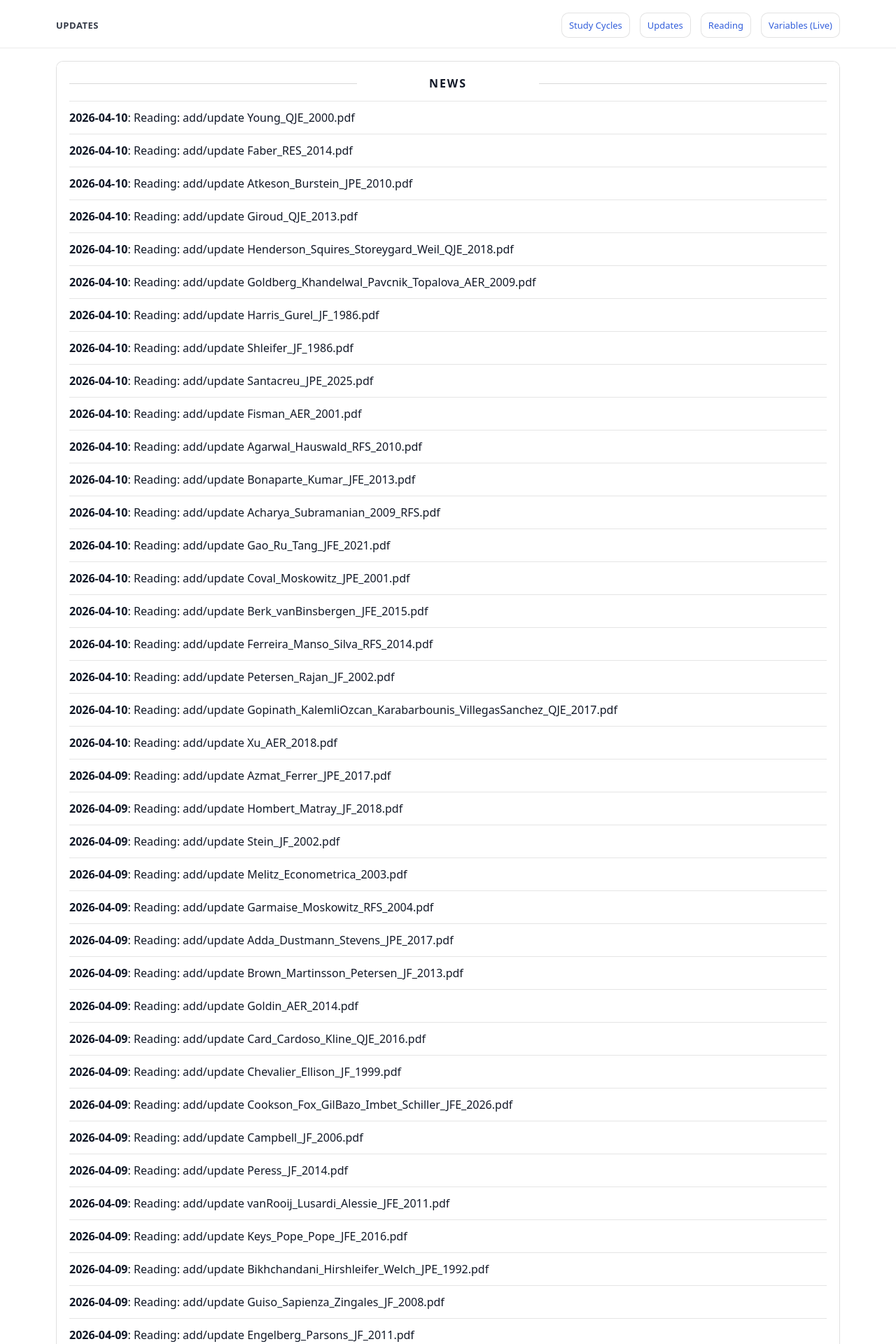
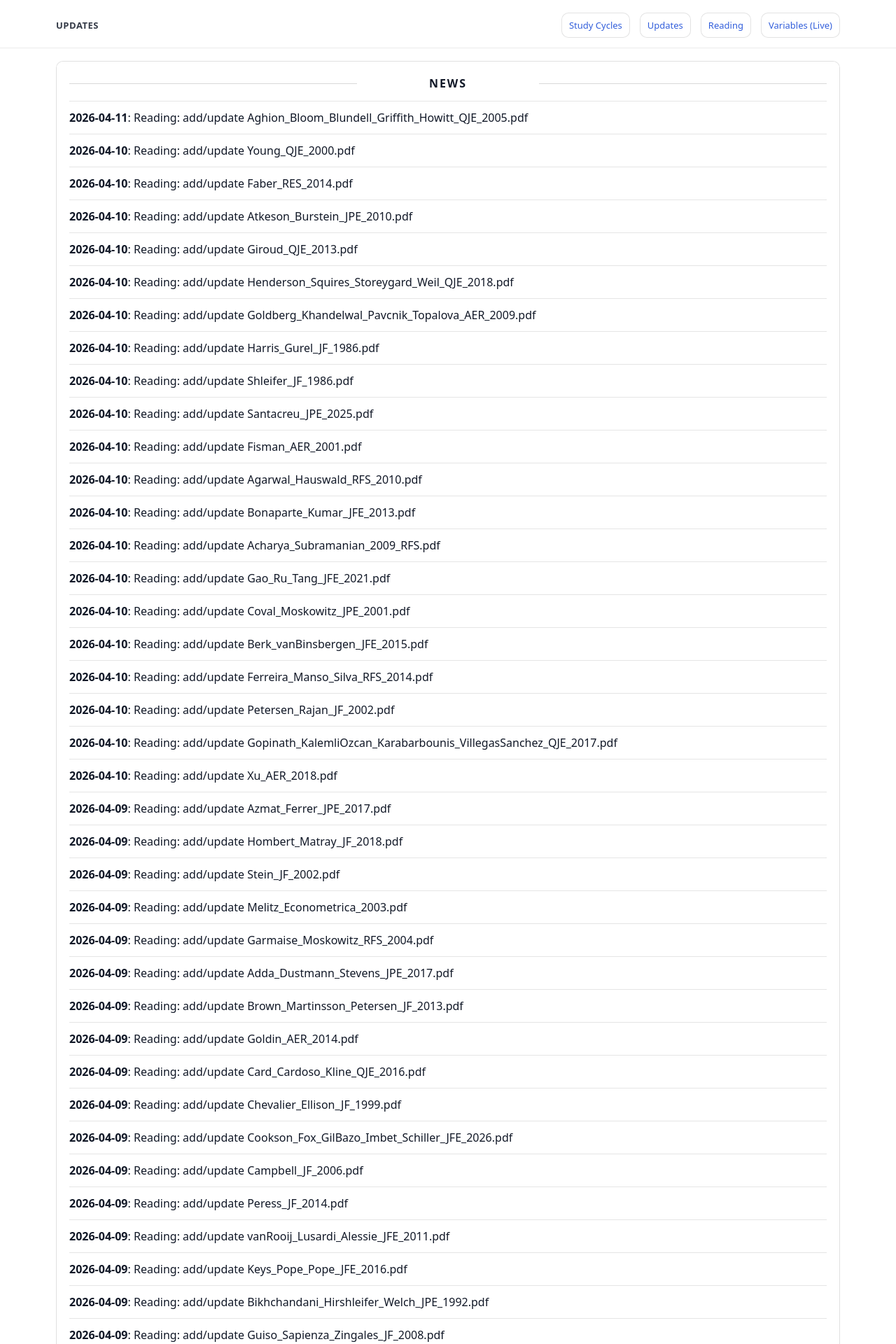
Before and after one commit to yaxinzn/study-archive, a Jekyll site: the page built from updates/index.md, in a window 1280 px wide. Shown: the top 1920 px of the page at 70% size. Built offline with Jekyll 4.4.1, drawn with Linux system fonts in a browser that asks for light colours; some of the changed text lies outside the part shown.

Commit message:
chore: update NEWS feed

```diff
--- a/_data/news.yml
+++ b/_data/news.yml
@@ -1,4 +1,7 @@
 # Auto-generated update history (sorted newest -> oldest). Do not edit manually.
+- ts: "1775855347"
+  date: "2026-04-11"
+  title: "Reading: add/update Aghion_Bloom_Blundell_Griffith_Howitt_QJE_2005.pdf"
 - ts: "1775823809"
   date: "2026-04-10"
   title: "Reading: add/update Young_QJE_2000.pdf"
```
